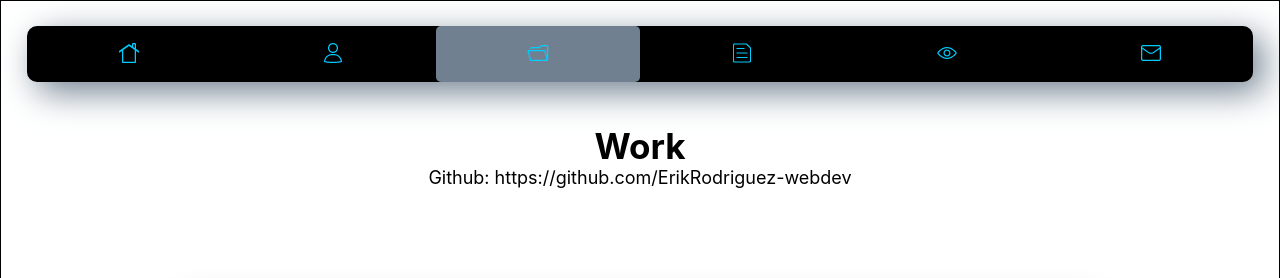
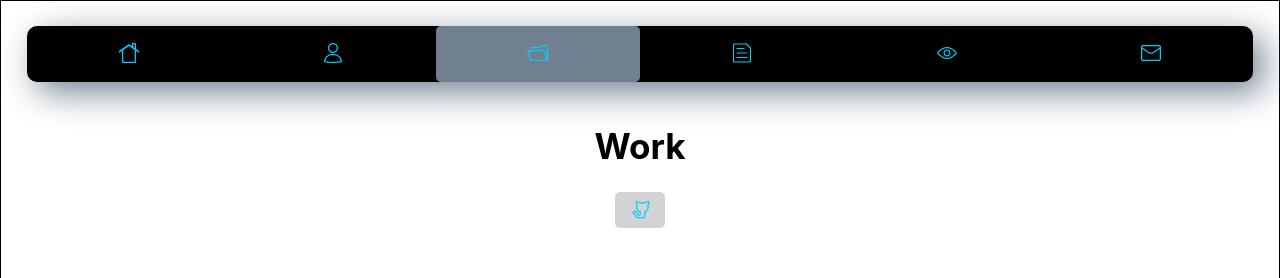
Before and after one commit to ErikRodriguez-webdev/port, a React (Create React App) app in the folder portfolio/: page /work in a window 1280 px wide. Shown: the top 278 px of the page. Built offline with nearby package versions, Linux system fonts and the light colour scheme.

Commit message:
Added github profile link with icon and copy email to clipboard functionality in contact.js

```diff
--- a/portfolio/src/App.css
+++ b/portfolio/src/App.css
@@ -107,6 +107,10 @@
 }
 
 /* Work.js */
+.workMainBox {
+  margin: 0 auto;
+}
+
 .workProjects {
   display: flex;
   justify-content: center;
@@ -180,6 +184,21 @@
   background: slategrey;
 }
 
+.githubBtn {
+  margin: 2% auto;
+  transition: all 0.3s ease;
+  padding: 5px 10px;
+  background: lightgrey;
+  border-radius: 5px;
+  width: 50px;
+}
+
+.githubBtn:hover {
+  cursor: pointer;
+  border-radius: 5px;
+  background: slategrey;
+}
+
 /* Skill.js */
 .skillMainBox {
   /* border: px solid green; */
@@ -248,20 +267,14 @@
 
 .contactEmailBtn {
   display: flex;
-  justify-content: center;
+  justify-content: space-around;
   align-items: center;
   margin-top: 2%;
   transition: all 0.3s ease;
-  padding: 8px 20px;
+  padding: 5px 10px;
   background: lightgrey;
   border-radius: 5px;
-  width: 300px;
-}
-
-@media (max-width: 500px) {
-  .contactEmailBtn {
-    width: 85%;
-  }
+  width: 250px;
 }
 
 .contactEmailBtn:hover {
--- a/portfolio/src/components/Contact.js
+++ b/portfolio/src/components/Contact.js
@@ -21,13 +21,38 @@
   //   //reset form fields
   // };
 
+  const clipboard = () => {
+    //Grab email by id
+    const grabEmail = document.getElementById("Email");
+
+    //Select input text on Computer and Mobile
+    grabEmail.select();
+    grabEmail.setSelectionRange(0, 9999);
+
+    //Initialize copy
+    document.execCommand("copy");
+
+    //Success Message
+    alert(`Successfully Copied Email: ${grabEmail.value}`);
+    console.log("we are inside clipboard", grabEmail.value);
+  };
+
   return (
     <>
       <h2>Let's get in contact!</h2>
       <div className="contactMainBox">
-        <div title="Copy" className="contactEmailBtn">
+        <div
+          title="Copy Email To Clipboard"
+          onClick={() => clipboard()}
+          className="contactEmailBtn"
+        >
+          <input
+            disabled
+            type="text"
+            defaultValue="Eric19.21.03@gmail.com"
+            id="Email"
+          />
           <img src={Icon6} alt="paste icon" />
-          <p>Copy Email To Clipboard</p>
         </div>
         {/* <form onSubmit={handleSubmit} className="contactForm">
           <label>
--- a/portfolio/src/components/Work.js
+++ b/portfolio/src/components/Work.js
@@ -1,5 +1,6 @@
 import React from "react";
 import CardDisplay from "./CardDisplay";
+import Icon9 from "../img/github-icon.png";
 import "../App.css";
 
 const Work = () => {
@@ -12,7 +13,7 @@
       description:
         "This app is under construction at the moment. However, Front-end will be made using React and styling library Styled-Components/React Spring. Back-end is also setup using Node.js.",
       deployLink: "http://www.google.com",
-      githubCodeLink: "http://www.google.com"
+      githubCodeLink: "http://www.google.com",
     },
     {
       id: 2,
@@ -22,7 +23,7 @@
       description:
         "This app is under construction at the moment. However, Front-end will be made using React and styling library Styled-Components/React Spring. Back-end is also setup using Node.js.",
       deployLink: "http://www.google.com",
-      githubCodeLink: "http://www.google.com"
+      githubCodeLink: "http://www.google.com",
     },
     {
       id: 3,
@@ -32,7 +33,7 @@
       description:
         "This app is under construction at the moment. However, Front-end will be made using React and styling library Styled-Components/React Spring. Back-end is also setup using Node.js.",
       deployLink: "http://www.google.com",
-      githubCodeLink: "http://www.google.com"
+      githubCodeLink: "http://www.google.com",
     },
     {
       id: 4,
@@ -42,7 +43,7 @@
       description:
         "This app is under construction at the moment. However, Front-end will be made using React and styling library Styled-Components/React Spring. Back-end is also setup using Node.js.",
       deployLink: "http://www.google.com",
-      githubCodeLink: "http://www.google.com"
+      githubCodeLink: "http://www.google.com",
     },
     {
       id: 5,
@@ -52,15 +53,22 @@
       description:
         "This app is under construction at the moment. However, Front-end will be made using React and styling library Styled-Components/React Spring. Back-end is also setup using Node.js.",
       deployLink: "http://www.google.com",
-      githubCodeLink: "http://www.google.com"
-    }
+      githubCodeLink: "http://www.google.com",
+    },
   ];
+
   return (
     <>
       <h2>Work</h2>
       <div className="workMainBox">
-        <div className="workText">
-          <p>Github: https://github.com/ErikRodriguez-webdev</p>
+        <div className="githubBtn" title="My GitHub Profile">
+          <a
+            href="https://github.com/ErikRodriguez-webdev"
+            target="_blank"
+            rel="noopener noreferrer"
+          >
+            <img src={Icon9} alt="Github Icon" />
+          </a>
         </div>
         <div className="workProjects">
           {projectData.map((each) => (
```
Also changed, not shown: portfolio/src/img/github-icon.png (added).
